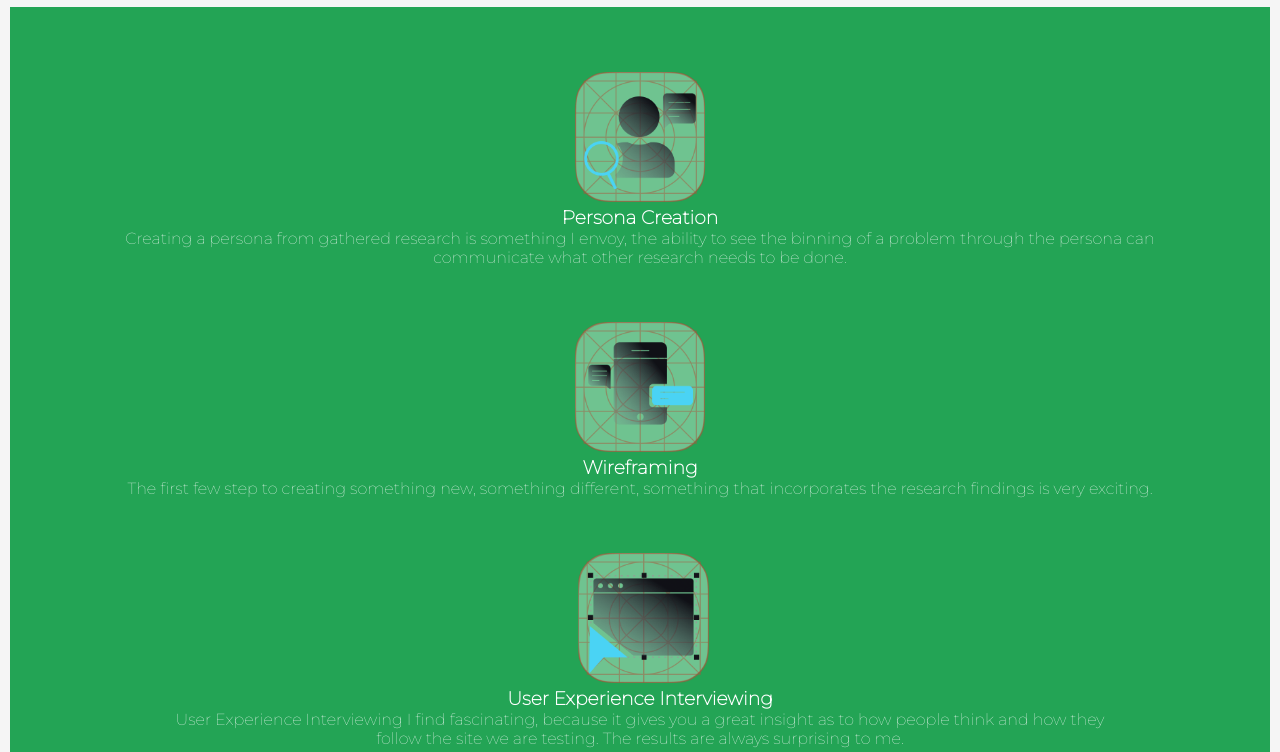
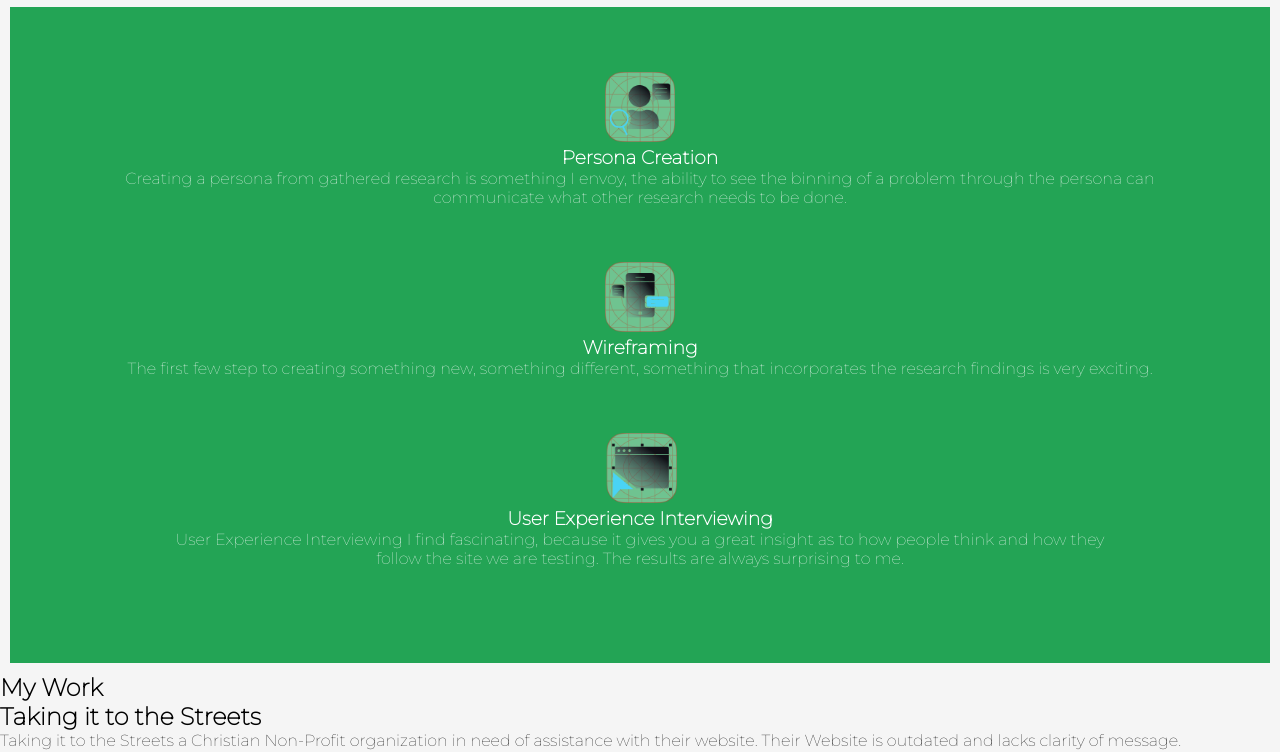
Before and after one commit to DoraFB/UX_UI_HW18, a plain HTML site: page index.html in a window 1280 px wide. Shown: the part 569-1321 px from the top of the page. Drawn offline with Linux system fonts and the light colour scheme.

Commit message:
save changes

```diff
--- a/css/styles.css
+++ b/css/styles.css
@@ -21,6 +21,8 @@ body {
     padding: 1%;
     text-align: center;
 }
+
+
 .button {
   background-color: #4CAF50;
   border: none;
@@ -207,13 +209,13 @@ footer ul {
     height: 300px;
 }
 #persona {
-    height: 130px;
+    height: 70px;
 }
 #LoFiSerenityNow {
-    height: 130px;
+    height: 70px;
 }
 #Ti2TShome {
-    height: 130px;
+    height: 70px;
 }
 #phoneimage1 {
     height: 300px;
```
Also changed, not shown: index.html (+2 -1 lines), 1 other file.
